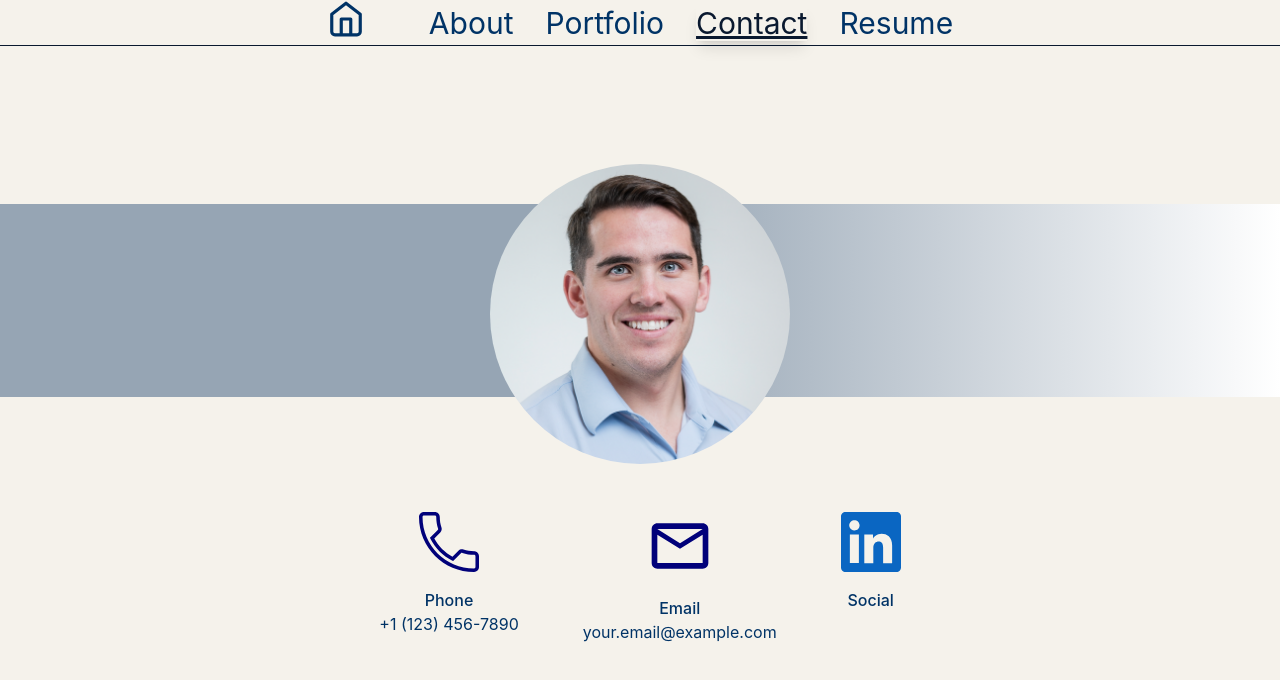
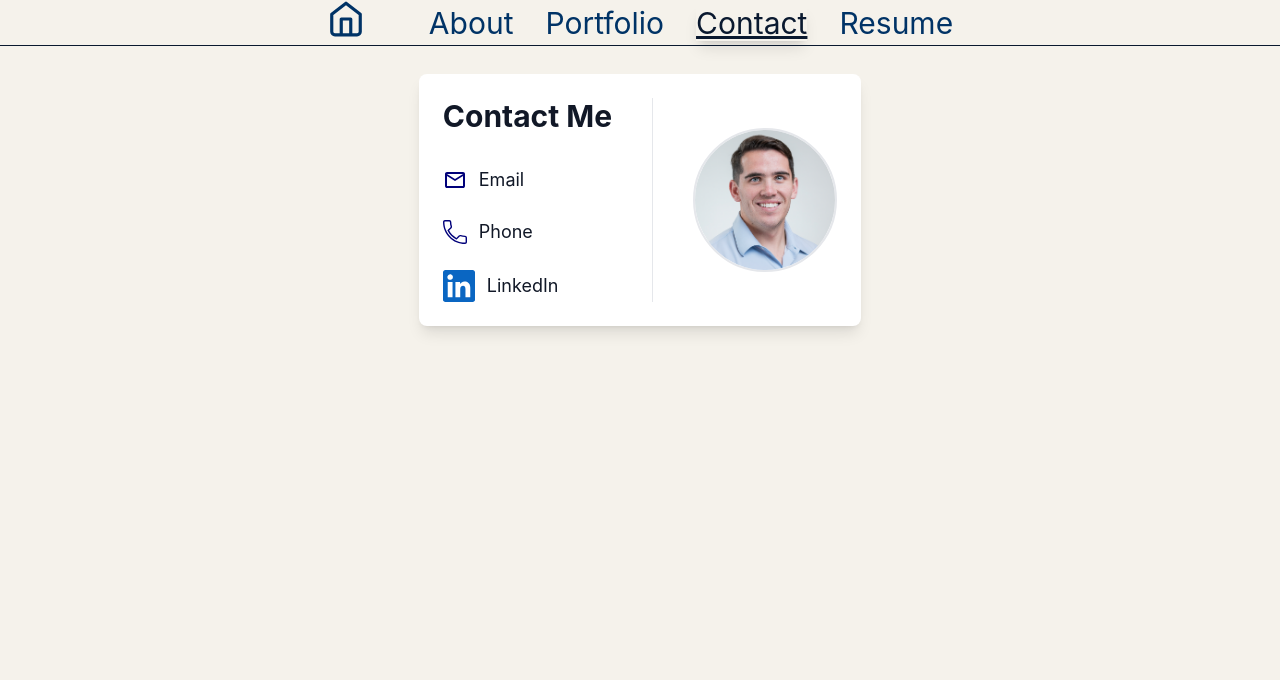
Before and after one commit to jack-aviles/website, a Next.js app: page /contact in a window 1280 px wide. Shown: the top 680 px of the page. Built offline with nearby package versions, Linux system fonts and the light colour scheme.

Commit message:
Contact Page Redesign

```diff
--- a/src/app/contact/page.tsx
+++ b/src/app/contact/page.tsx
@@ -1,30 +1,46 @@
 import Navbar from "@/components/Navbar";
-import Rectangle from "@/components/Rectangle";
 import Image from "next/image";
-import ContactIcons from "@/components/ContactIcons";
+import Phone from "@/components/Icons/Phone";
+import Email from "@/components/Icons/Email";
+import Social from "@/components/Icons/Social";
+
 export default function ContactPage() {
   return (
     <main className="min-h-screen overflow-x-hidden">
       <section className="py-16 flex flex-col items-center min-h-screen relative">
         <Navbar />
-        <Rectangle />
-
+        {/* Contact Card with fade-in */}
         <div className="page-content">
-          {/* Center the headshot both vertically and horizontally */}
-          <div className="mt-[100px] sm:mt-[100px]">
-            <div className="relative w-[200px] h-[200px] sm:w-[250px] sm:h-[250px] md:w-[300px] md:h-[300px]">
+          <article className="bg-white rounded-lg shadow-lg p-6 max-w-5xl mx-auto flex flex-col md:flex-row items-center md:items-stretch space-y-6 md:space-y-0 md:space-x-10 mt-2.5">
+            {/* Left Side: Contact Information */}
+            <div className="flex-1 flex flex-col justify-center space-y-6">
+              <h2 className="text-3xl font-bold text-gray-900 mb-2">Contact Me</h2>
+              <div className="flex items-center space-x-3">
+                <Email />
+                <a href="mailto:jack.aviles213@gmail.com" className="text-lg text-gray-900 hover:underline">Email</a>
+              </div>
+              <div className="flex items-center space-x-3">
+                <Phone />
+                <span className="text-lg text-gray-900">Phone</span>
+              </div>
+              <div className="flex items-center space-x-3">
+                <Social />
+                <a href="https://www.linkedin.com/in/your-linkedin" target="_blank" rel="noopener noreferrer" className="text-lg text-gray-900 hover:underline">LinkedIn</a>
+              </div>
+            </div>
+            {/* Divider */}
+            <div className="hidden md:block w-px bg-gray-200 mx-4 self-stretch" />
+            {/* Right Side: Headshot */}
+            <div className="flex-shrink-0 flex items-center justify-center">
               <Image
                 src="/Pro-Headshot.png"
                 alt="Pro-Headshot"
-                fill
-                sizes="(max-width: 640px) 200px, (max-width: 768px) 250px, 300px"
-                className="rounded-full object-cover"
+                width={140}
+                height={140}
+                className="w-36 h-36 rounded-full object-cover border-2 border-gray-200"
               />
             </div>
-          </div>
-        </div>
-        <div className="page-content">
-          <ContactIcons />
+          </article>
         </div>
       </section>
     </main>
--- a/src/app/page.tsx
+++ b/src/app/page.tsx
@@ -11,7 +11,7 @@ export default function Home() {
         <Rectangle />
         <div className="page-content">
         <div className="w-full max-w-4xl mx-auto flex flex-col items-center px-4 sm:px-6 md:px-8 mt-16 sm:mt-20 md:mt-24">
-          <div className="relative w-[180px] h-[180px] sm:w-[220px] sm:h-[220px] md:w-[280px] md:h-[280px] lg:w-[330px] lg:h-[330px]">
+          <div className="relative w-32 h-32 sm:w-[180px] sm:h-[180px] md:w-[220px] md:h-[220px] lg:w-[280px] lg:h-[280px]">
             <Image
               src="/Pro-Headshot.png"
               alt="Pro-Headshot"
--- a/src/components/Icons/Email.tsx
+++ b/src/components/Icons/Email.tsx
@@ -1,6 +1,6 @@
 export default function Mail() {
     return (
-        <svg width="68" height="68" viewBox="0 0 68 68" fill="none" xmlns="http://www.w3.org/2000/svg">
+        <svg width="68" height="68" viewBox="0 0 68 68" fill="none" xmlns="http://www.w3.org/2000/svg" className="w-6 h-6">
 <path d="M11.3334 56.6667C9.77508 56.6667 8.44105 56.1119 7.33133 55.0021C6.22161 53.8924 5.66675 52.5584 5.66675 51V17C5.66675
 15.4417 6.22161 14.1077 7.33133 12.998C8.44105 11.8882 9.77508 11.3334 11.3334
 11.3334H56.6667C58.2251 11.3334 59.5591 11.8882 60.6688 12.998C61.7786 14.1077 62.3334 15.4417
--- a/src/components/Icons/Phone.tsx
+++ b/src/components/Icons/Phone.tsx
@@ -1,6 +1,6 @@
 export default function Phone() {
     return (
-        <svg width="60" height="60" viewBox="0 0 68 68" fill="none" xmlns="http://www.w3.org/2000/svg">
+        <svg width="60" height="60" viewBox="0 0 68 68" fill="none" xmlns="http://www.w3.org/2000/svg" className= "w-6 h-6">
 <path fillRule="evenodd" clipRule="evenodd" d="M5.55556 4C4.70456 4 4 4.70456 4 5.55556C4 37.8376 30.1624 64 62.4444 64C63.2954 64 64 63.2954 64 62.4444V50.0356C64 49.1846 63.2954 48.48 62.4444 48.48C57.8218 48.48 53.308 47.7346 49.1238 46.3524L49.1024 46.3454C48.5828 46.1672 47.9604 46.2992 47.5386 46.7208L38.6866 55.573L37.3902 54.9088C26.958 49.5638 18.402 41.0472 13.0886 30.6048L12.43 29.3104L21.2792 20.4614C21.7218 20.0186 21.8502 19.4216 21.6776 18.8596C20.2992 14.681 19.5556 10.2084 19.5556 5.55556C19.5556 4.70456 18.851 4 18 4H5.55556ZM0 5.55556C0 2.49544 2.49544 0 5.55556 0H18C21.0602 0 23.5556 2.49544 23.5556 5.55556C23.5556 9.7854 24.2322 13.8404 25.4812 17.6216L25.4858 17.6354L25.4902 17.6492C26.0948 19.573 25.653 21.7442 24.1076 23.2898L17.3276 30.0698C22.0582 38.7462 29.2456 45.9086 37.933 50.6698L44.7102 43.8924C46.2054 42.3972 48.4214 41.8884 50.3878 42.5574C54.1654 43.8042 58.2526 44.48 62.4444 44.48C65.5046 44.48 68 46.9754 68 50.0356V62.4444C68 65.5046 65.5046 68 62.4444 68C27.9532 68 0 40.0468 0 5.55556Z" fill="#01017A"/>
 </svg>
 
--- a/src/components/Icons/Social.tsx
+++ b/src/components/Icons/Social.tsx
@@ -6,7 +6,7 @@ export default function Linkedin() {
             rel="noopener noreferrer"
             className="hover:opacity-80 transition-opacity cursor-pointer"
         >
-            <svg width="60" height="60" viewBox="0 0 60 60" fill="none" xmlns="http://www.w3.org/2000/svg">
+            <svg width="60" height="60" viewBox="0 0 60 60" fill="none" xmlns="http://www.w3.org/2000/svg" className="w-8 h-8">
                 <g clipPath="url(#clip0_65_341)">
                     <path d="M55.5708 0H4.42917C3.25448 0 2.1279 0.466644 1.29727 1.29727C0.466644 2.1279 0 3.25448 0 4.42917V55.5708C0 56.7455 0.466644 57.8721 1.29727 58.7027C2.1279 59.5334 3.25448 60 4.42917 60H55.5708C56.7455 60 57.8721 59.5334 58.7027 58.7027C59.5334 57.8721 60 56.7455 60 55.5708V4.42917C60 3.25448 59.5334 2.1279 58.7027 1.29727C57.8721 0.466644 56.7455 0 55.5708 0ZM17.8833 51.1125H8.8625V22.4583H17.8833V51.1125ZM13.3667 18.4875C12.3434 18.4817 11.3448 18.173 10.4968 17.6002C9.64888 17.0274 8.9896 16.2163 8.60219 15.2692C8.21479 14.3221 8.11662 13.2815 8.32008 12.2786C8.52354 11.2758 9.0195 10.3557 9.74539 9.63445C10.4713 8.91322 11.3945 8.42317 12.3987 8.22615C13.4028 8.02914 14.4428 8.13398 15.3874 8.52746C16.332 8.92094 17.1388 9.58542 17.7062 10.437C18.2735 11.2886 18.5758 12.2892 18.575 13.3125C18.5847 13.9976 18.4563 14.6776 18.1975 15.312C17.9388 15.9464 17.555 16.5223 17.0689 17.0052C16.5829 17.4881 16.0046 17.8682 15.3686 18.1229C14.7325 18.3775 14.0517 18.5016 13.3667 18.4875ZM51.1333 51.1375H42.1167V35.4833C42.1167 30.8667 40.1542 29.4417 37.6208 29.4417C34.9458 29.4417 32.3208 31.4583 32.3208 35.6V51.1375H23.3V22.4792H31.975V26.45H32.0917C32.9625 24.6875 36.0125 21.675 40.6667 21.675C45.7 21.675 51.1375 24.6625 51.1375 33.4125L51.1333 51.1375Z" fill="#0A66C2"/>
                 </g>
```
